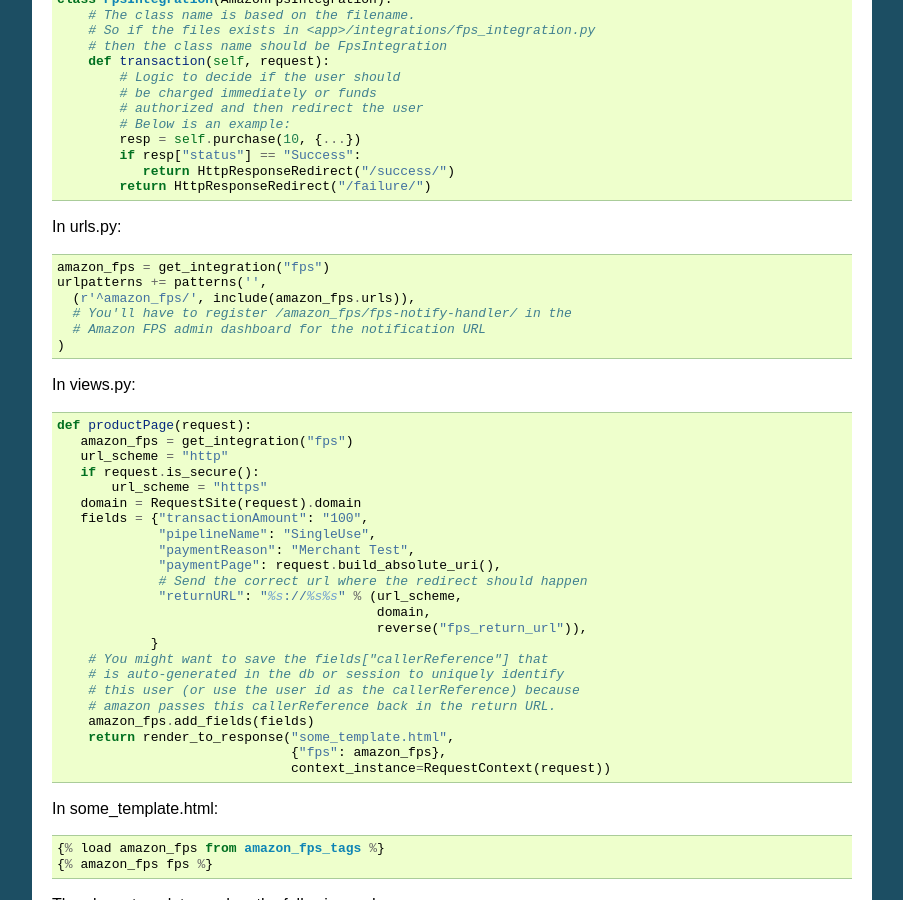
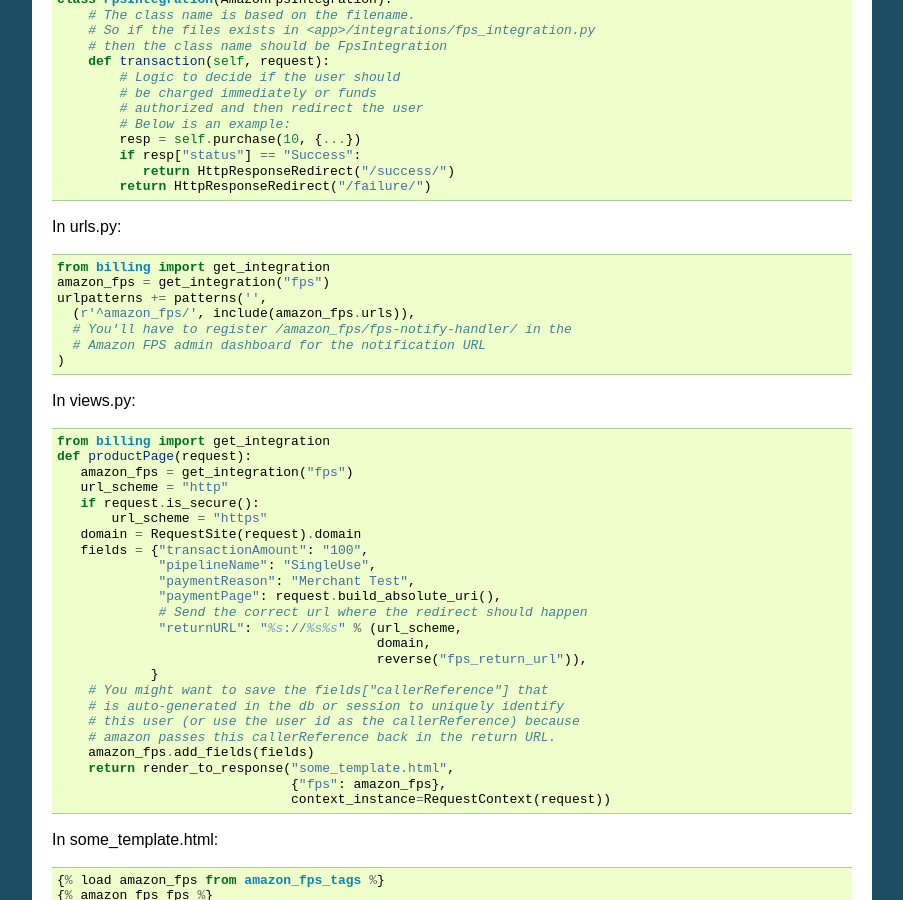
Before and after one commit to agiliq/merchant, a Sphinx documentation site: the page built from docs/offsite/amazon_fps.rst, in a window 1280 px wide and 900 px high, scrolled down 1358 px. Shown: the whole window, without its empty margins (198-1101 px from the left). Built offline with Sphinx 7.4.7, drawn with Linux system fonts in a browser that asks for light colours.

Commit message:
updated the docs a little

```diff
--- a/docs/offsite/amazon_fps.rst
+++ b/docs/offsite/amazon_fps.rst
@@ -87,6 +87,7 @@
 
 In urls.py::
 
+    from billing import get_integration
     amazon_fps = get_integration("fps")
     urlpatterns += patterns('',
       (r'^amazon_fps/', include(amazon_fps.urls)),
@@ -97,6 +98,7 @@
 
 In views.py::
 
+    from billing import get_integration
     def productPage(request):
        amazon_fps = get_integration("fps")
        url_scheme = "http"
--- a/docs/offsite/google_checkout.rst
+++ b/docs/offsite/google_checkout.rst
@@ -33,11 +33,12 @@
 
 In urls.py::
 
+  from billing import get_integration
   gc = get_integration("google_checkout")
   urlpatterns += patterns('',
     (r'^gc/', include(gc.urls)),
-    # You'll have to register /gc/gc-notify-handler/ in the
-    # WorldPay admin dashboard for the notification URL
+    # You'll have to add /gc/gc-notify-handler/ to the
+    # Google Checkout settings->Integration page for the callback URL
   )
 
 In views.py::
```
